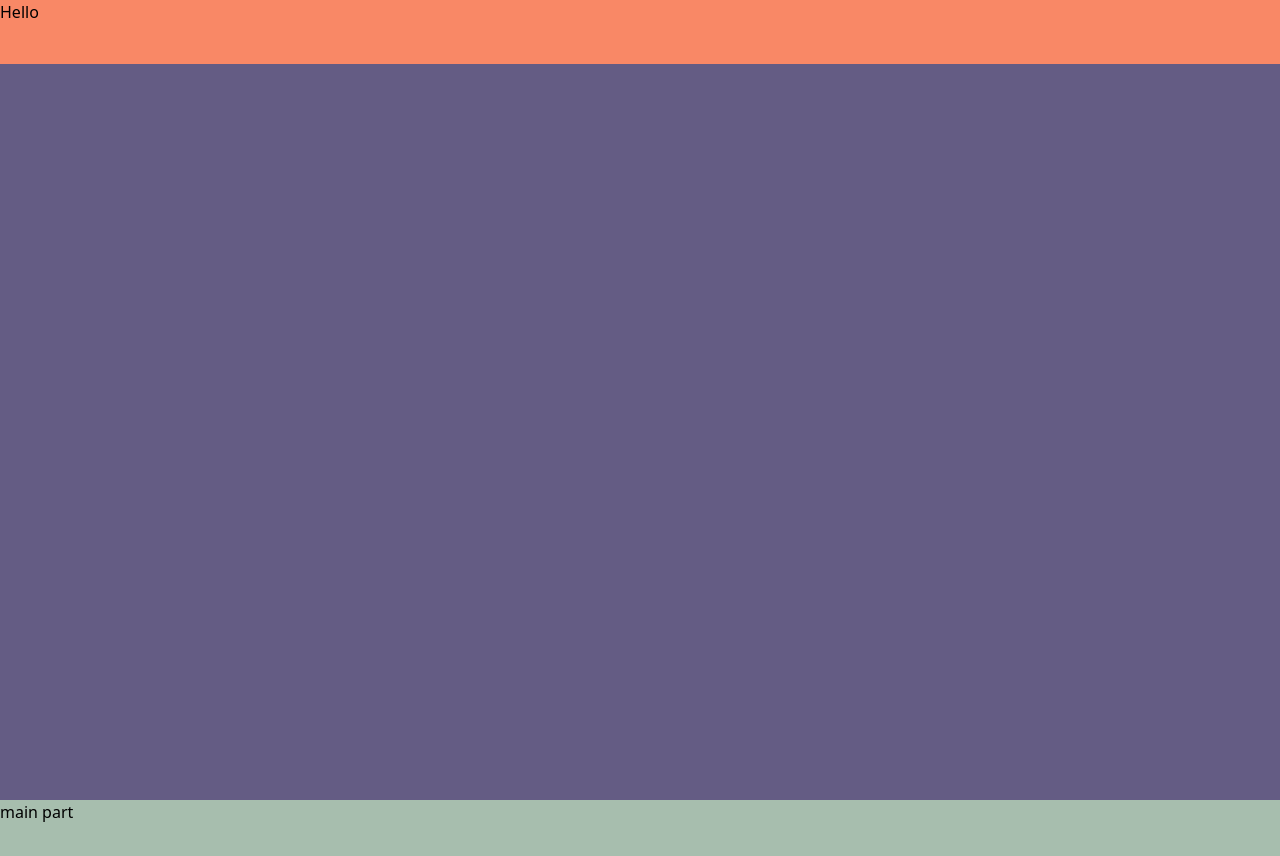
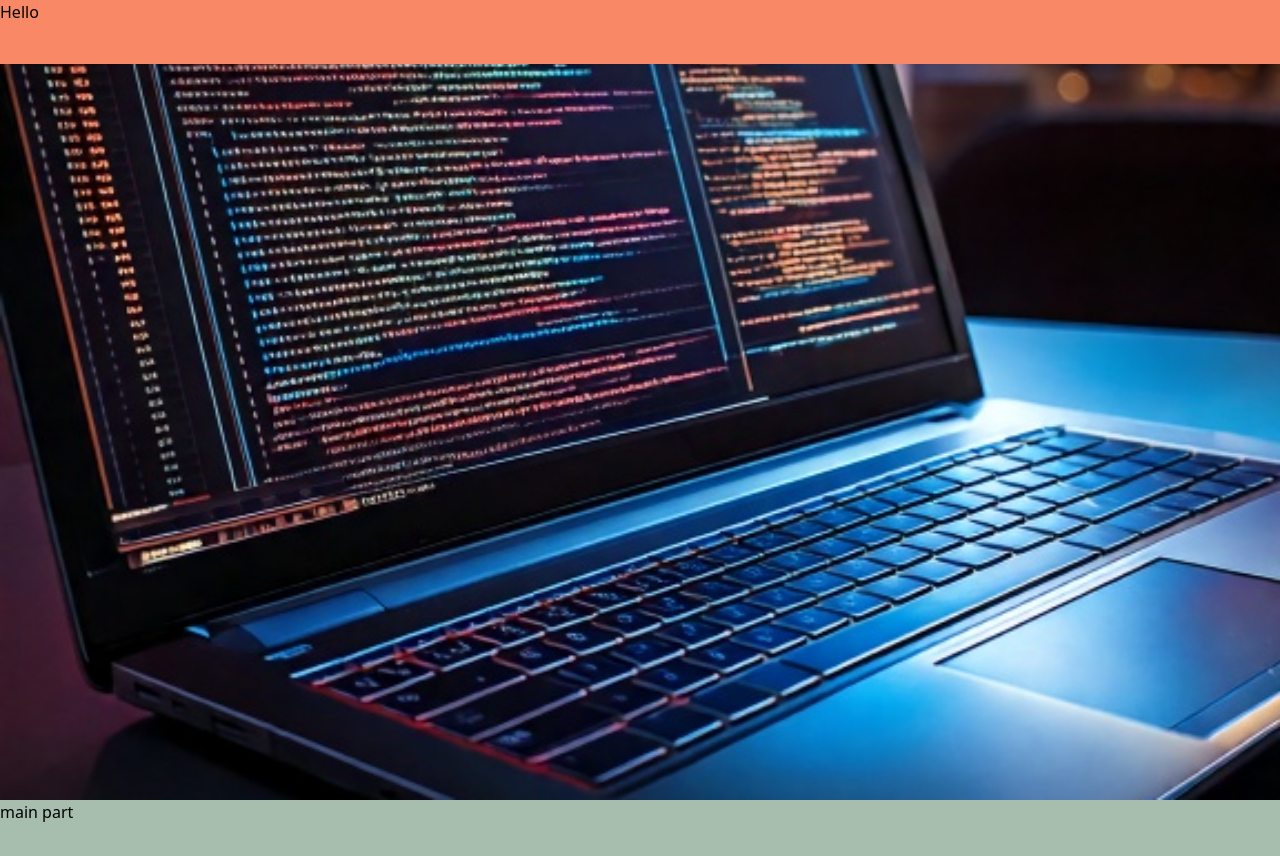
Before and after one commit to adamcrass/Resume-Portfolio, a plain HTML site: page index.html in a window 1280 px wide. Shown: the top 856 px of the page. Drawn offline with Linux system fonts and the light colour scheme.

Commit message:
added background image

```diff
--- a/style.css
+++ b/style.css
@@ -7,10 +7,12 @@ body {
 }
 
 header {
-  background-color: #645c84;
   width: 100%;
   height: 100vh;
   position: relative;
+  background-image: url("coding-background.jpg");
+  background-size: cover;
+  background-position: center;
 }
 
 main {
```
Also changed, not shown: coding-background.jpg (added), 1 other file.
